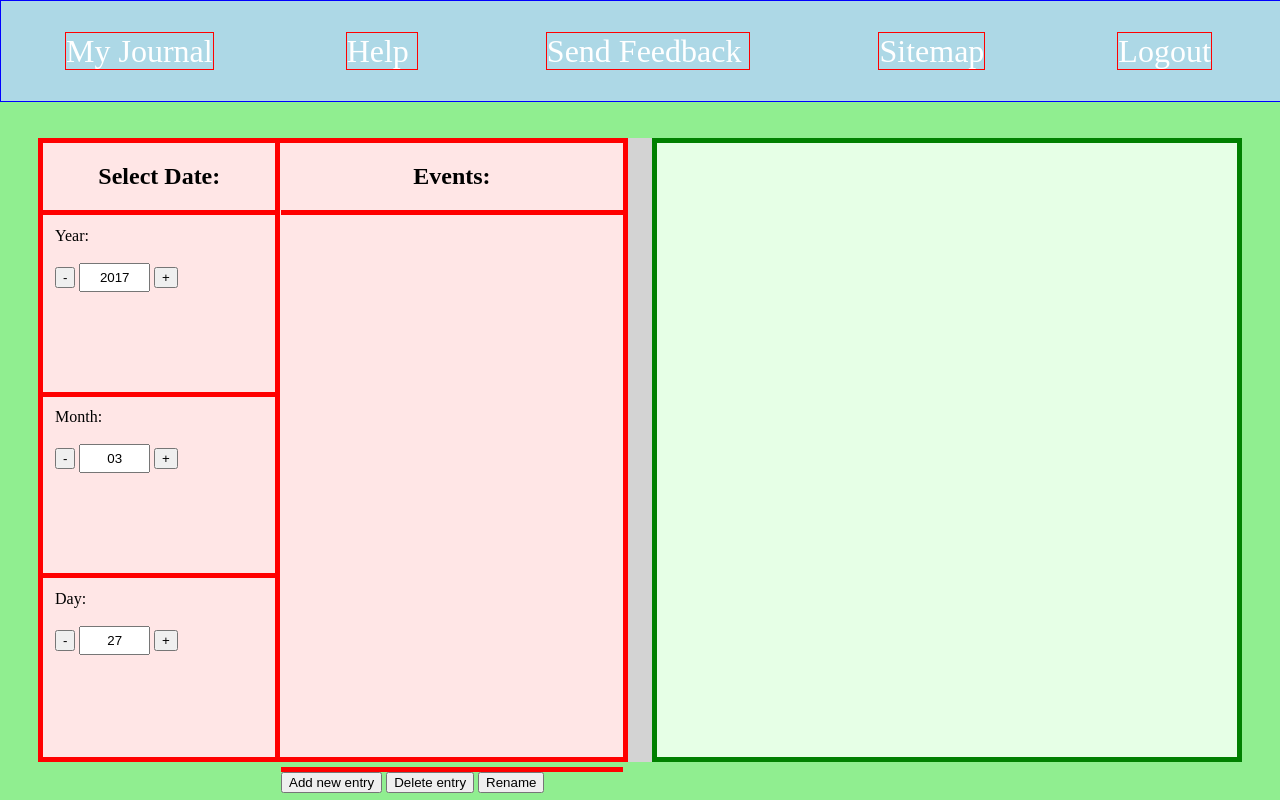
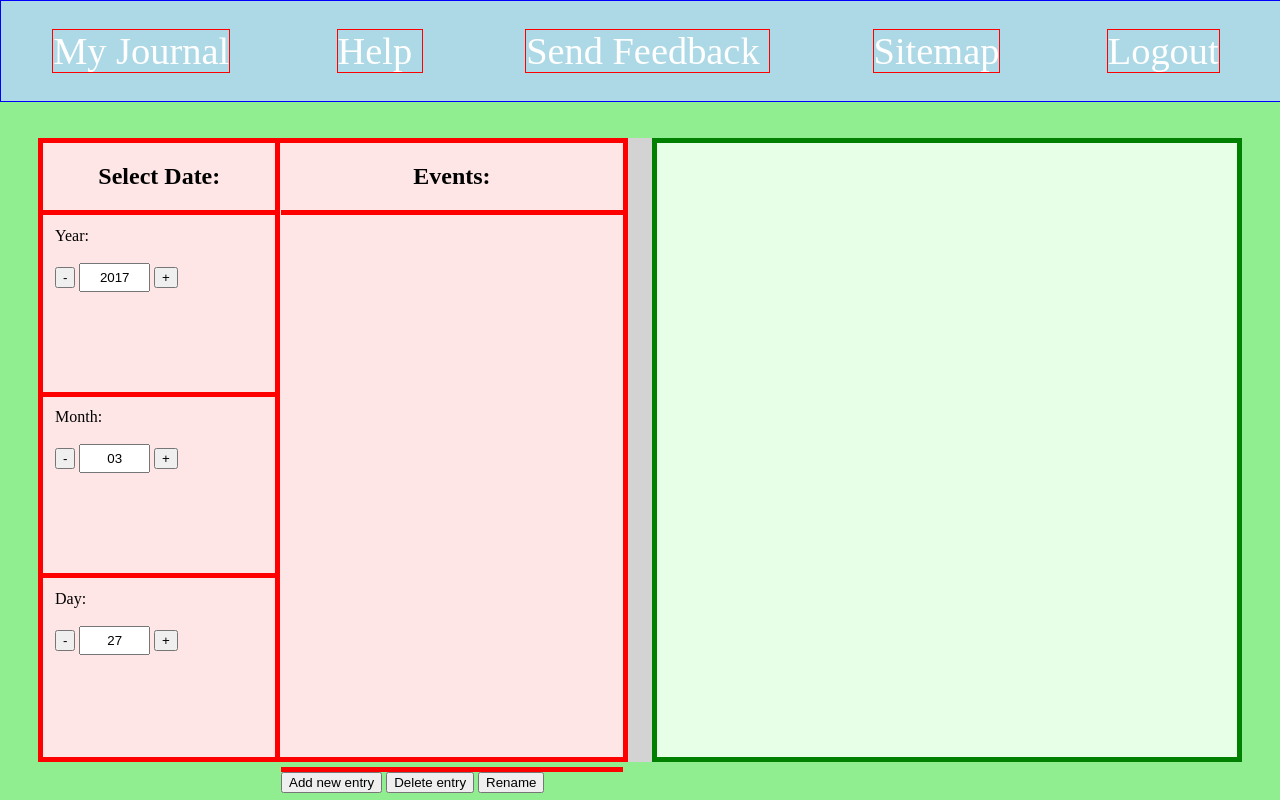
Before and after one commit to eternity8/Journal-Website, a plain HTML site: page index.html in a window 1280 px wide. Drawn offline with Linux system fonts and the light colour scheme.

Commit message:
still working on top bit

```diff
--- a/css/template.css
+++ b/css/template.css
@@ -28,9 +28,9 @@ body {
 
 .navitem {
   /*position settings aren't right yet for navitems */
-  margin: 0 5%;
+  margin: 0 4vw;
   text-align: center;
-  font-size: 2em;
+  font-size: 3vw;
   /*temp settings*/
   border: 1px solid red;
   color: white;
```
